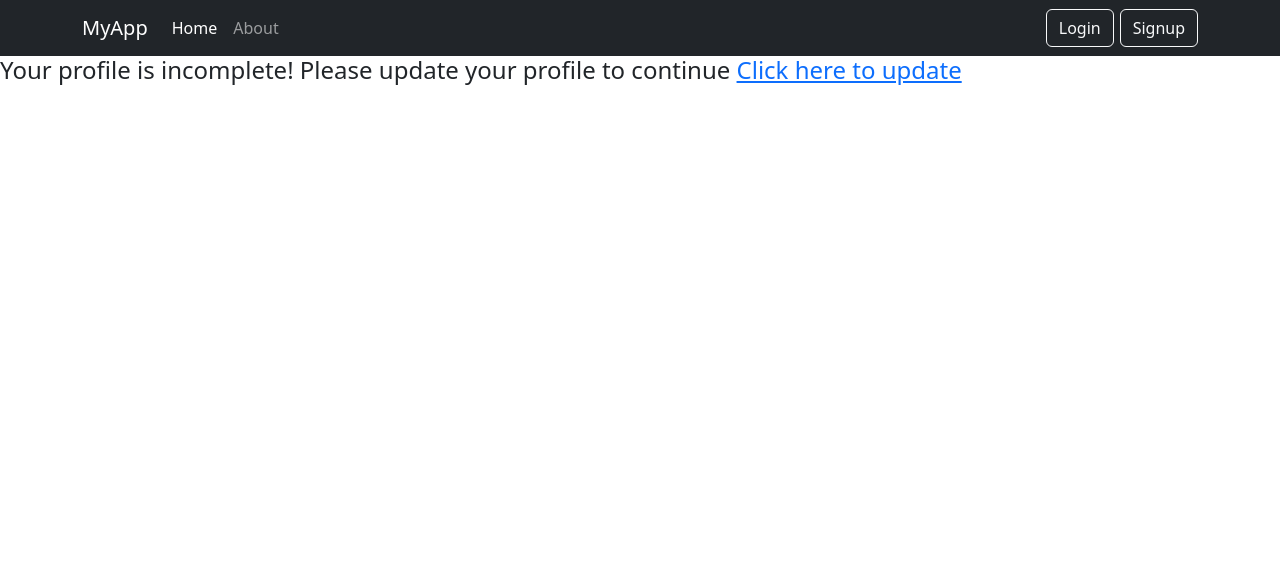
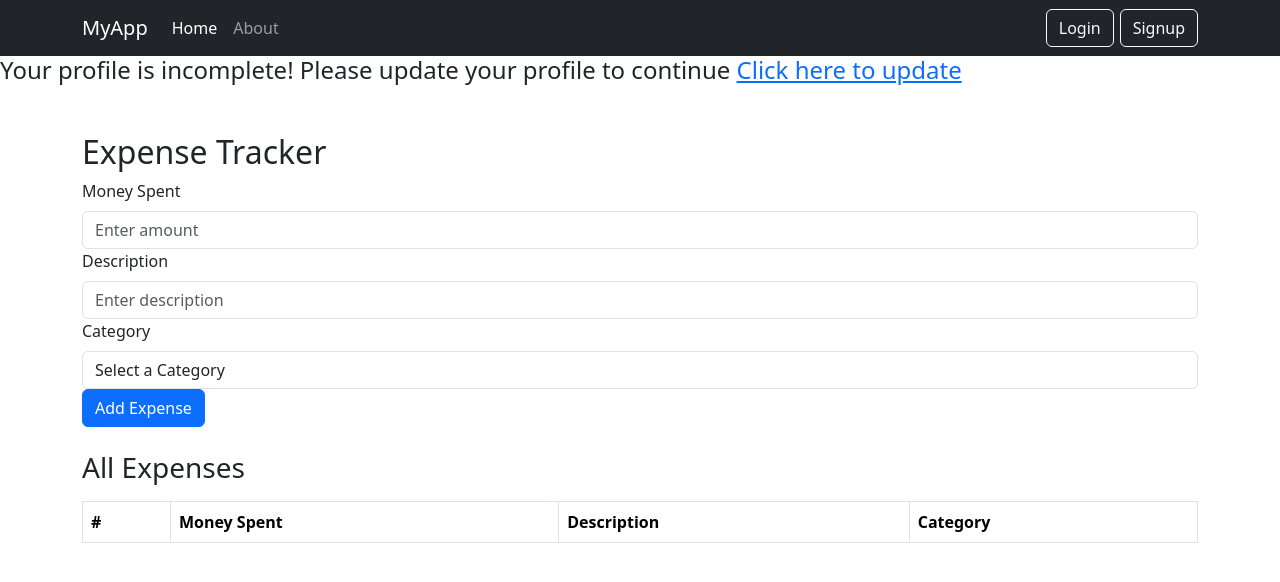
Before and after one commit to vickyaltitude/expensetrackerMERN, a React (Create React App) app: page / in a window 1280 px wide. Shown: the top 582 px of the page. Built offline with nearby package versions, Linux system fonts and the light colour scheme.

Commit message:
added expense tracking form

```diff
--- a/src/App.js
+++ b/src/App.js
@@ -9,6 +9,7 @@ import UserProfile from "./Components/UserProfile";
 import { Navbar, Nav, Container, Button } from 'react-bootstrap';
 import ForgotPassword from "./Components/ForgotPassword";
 import ResetPassword from "./Components/ResetPassword";
+import AboutPage from "./Components/AboutPage";
 
 function App() {
 
@@ -59,6 +60,7 @@ function App() {
         <Route path="/userprofile" element={<UserProfile />} />
         <Route path='/forgotpassword' element={<ForgotPassword />} />
         <Route path='/resetpassword' element={<ResetPassword />} />
+        <Route path='/about' element={<AboutPage />} />
       </Routes>
     </>
   );
--- /dev/null
+++ b/src/Components/AboutPage.js
@@ -0,0 +1,50 @@
+import React from 'react';
+import { Container, Row, Col, Card, Button } from 'react-bootstrap';
+import 'bootstrap/dist/css/bootstrap.min.css';
+
+
+const AboutPage = () => {
+  return (
+    <Container className="mt-5 text-center">
+
+      <Row>
+        <Col>
+          <img src='https://media.licdn.com/dms/image/D5612AQGplp7JKG6Iiw/article-cover_image-shrink_720_1280/0/1673950361361?e=2147483647&v=beta&t=NxzErCoXqQ-xwkHJZZkKGKYNA21hJh3oNMUJzNKQr9M' alt="Expense Tracker Logo" className="img-fluid mb-4" style={{ maxWidth: '200px' }} />
+        </Col>
+      </Row>
+      <Row>
+        <Col>
+          <Card className="shadow-lg p-4">
+            <Card.Body>
+              <Card.Title className="mb-4">About Expense Tracker</Card.Title>
+              <Card.Text>
+                Welcome to our Expense Tracker application! We understand that managing personal finances can be
+                overwhelming at times, but with our simple, intuitive tool, you can easily track your expenses, set
+                budgets, and gain insights into your spending habits.
+              </Card.Text>
+              <Card.Text>
+                Our mission is to help you take control of your financial journey by providing a user-friendly
+                platform to organize your daily expenses. Whether you're tracking groceries, entertainment, or
+                transportation costs, the Expense Tracker keeps you informed and on track.
+              </Card.Text>
+              <Card.Text>
+                Features:
+                <ul style={{listStyleType:'none'}}>
+                  <li>Easy-to-use expense tracker</li>
+                  <li>Track expenses by categories</li>
+                  <li>See detailed history of your spending</li>
+                  <li>Simple and clean interface</li>
+                </ul>
+              </Card.Text>
+              <Button variant="primary" href="/" className="mt-3">
+                Start Tracking Now
+              </Button>
+            </Card.Body>
+          </Card>
+        </Col>
+      </Row>
+    </Container>
+  );
+};
+
+export default AboutPage;
--- a/src/Components/Home.js
+++ b/src/Components/Home.js
@@ -1,7 +1,30 @@
-import React from 'react';
+
+import React, { useState } from "react";
+import { Container, Form, Button, Table } from "react-bootstrap";
 import { NavLink } from 'react-router-dom';
 
 const HomePage = () => {
+
+  const [moneySpent, setMoneySpent] = useState("");
+  const [description, setDescription] = useState("");
+  const [category, setCategory] = useState("");
+  const [expenses, setExpenses] = useState([]);
+
+  const categories = ["Food", "Transportation", "Entertainment", "Health", "Others"];
+
+
+  const addExpense = (e) => {
+    e.preventDefault();
+    if (moneySpent && description && category) {
+      setExpenses([
+        ...expenses,
+        { moneySpent, description, category, id: Date.now() },
+      ]);
+      setMoneySpent("");
+      setDescription("");
+      setCategory("");
+    }
+  };
 
 
   return (
@@ -10,6 +33,75 @@ const HomePage = () => {
 
 
       <h4>Your profile is incomplete! Please update your profile to continue <NavLink to='/profileupdate'>Click here to update</NavLink></h4>
+      <Container className="mt-5">
+      <h2>Expense Tracker</h2>
+
+      <Form onSubmit={addExpense}>
+        <Form.Group controlId="moneySpent">
+          <Form.Label>Money Spent</Form.Label>
+          <Form.Control
+            type="number"
+            value={moneySpent}
+            onChange={(e) => setMoneySpent(e.target.value)}
+            placeholder="Enter amount"
+          />
+        </Form.Group>
+
+        <Form.Group controlId="description">
+          <Form.Label>Description</Form.Label>
+          <Form.Control
+            type="text"
+            value={description}
+            onChange={(e) => setDescription(e.target.value)}
+            placeholder="Enter description"
+          />
+        </Form.Group>
+
+        <Form.Group controlId="category">
+          <Form.Label>Category</Form.Label>
+          <Form.Control
+            as="select"
+            value={category}
+            onChange={(e) => setCategory(e.target.value)}
+          >
+            <option value="">Select a Category</option>
+            {categories.map((cat, index) => (
+              <option key={index} value={cat}>
+                {cat}
+              </option>
+            ))}
+          </Form.Control>
+        </Form.Group>
+
+        <Button variant="primary" type="submit">
+          Add Expense
+        </Button>
+      </Form>
+
+
+      <h3 className="mt-4">All Expenses</h3>
+      <Table striped bordered hover className="mt-3">
+        <thead>
+          <tr>
+            <th>#</th>
+            <th>Money Spent</th>
+            <th>Description</th>
+            <th>Category</th>
+          </tr>
+        </thead>
+        <tbody>
+          {expenses.map((expense, index) => (
+            <tr key={expense.id}>
+              <td>{index + 1}</td>
+              <td>${expense.moneySpent}</td>
+              <td>{expense.description}</td>
+              <td>{expense.category}</td>
+            </tr>
+          ))}
+        </tbody>
+      </Table>
+    </Container>
+
 
 
     </>
--- a/src/Components/Signup.js
+++ b/src/Components/Signup.js
@@ -1,9 +1,10 @@
 import React, { useState } from "react";
-import { NavLink } from "react-router-dom";
+import { NavLink,useNavigate } from "react-router-dom";
 import { Container, Row, Col, Form, Button, Card, Alert } from "react-bootstrap";
 import apiHandler from "../apihandler";
 
 const Signup = () => {
+  const navigate = useNavigate()
   const [formData, setFormData] = useState({
     username: "",
     email: "",
@@ -47,6 +48,7 @@ const Signup = () => {
                 email: "",
                 password: "",
                 confirmPassword: "",})
+                navigate('/login')
 
         }).catch(error => {
 
```
